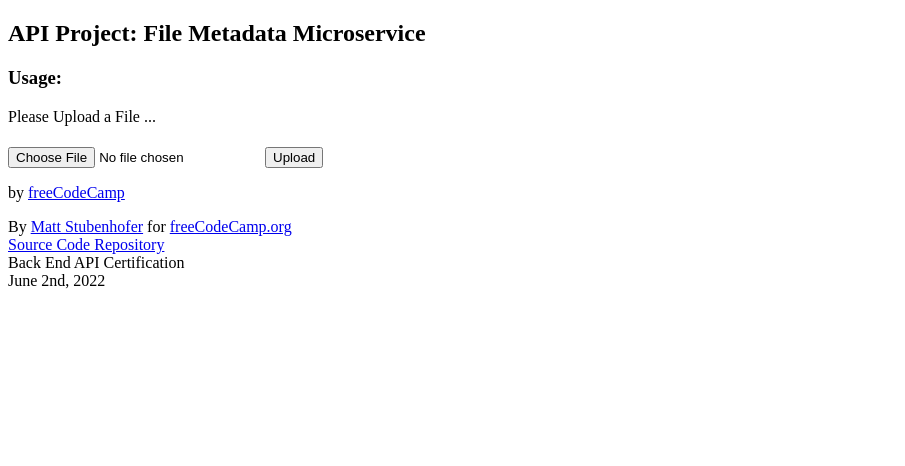
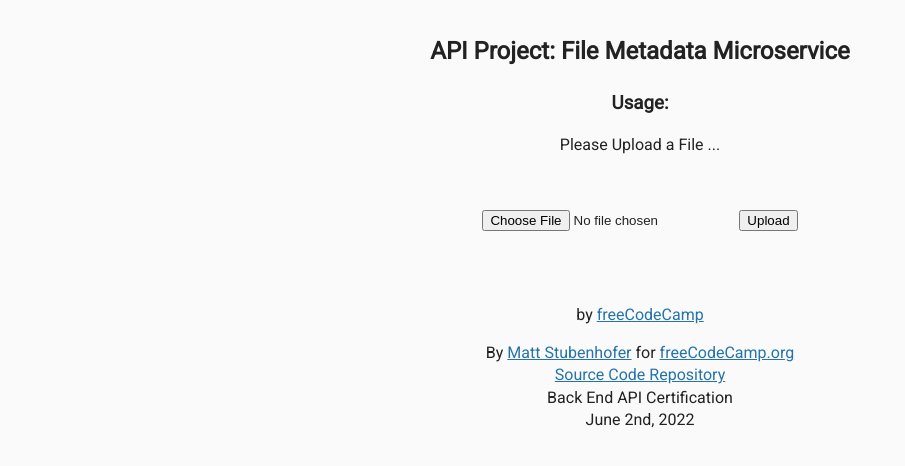
Before and after one commit to mattstub/fcc-api, a website: page views/meta.html in a window 1280 px wide. Shown: the whole page, without its empty margins (0-905 px from the left). Drawn offline with Linux system fonts and the light colour scheme; the site is published under a folder, as on GitHub Pages, so addresses that start at the root find nothing.

Commit message:
back link to css

```diff
--- a/views/meta.html
+++ b/views/meta.html
@@ -5,7 +5,7 @@
       <title>File Metadata</title>
       <link rel="shortcut icon" href="https://cdn.freecodecamp.org/universal/favicons/favicon-32x32.png" type="image/x-icon"/>
       <link href="https://fonts.googleapis.com/css?family=Roboto" rel="stylesheet" type="text/css">
-      <link href="/public/style.css" rel="stylesheet" type="text/css">
+      <link href="../style.css" rel="stylesheet" type="text/css">
    </head>
 
    <body>
```
Also changed, not shown: views/exercise.html (+1 -1 lines).
